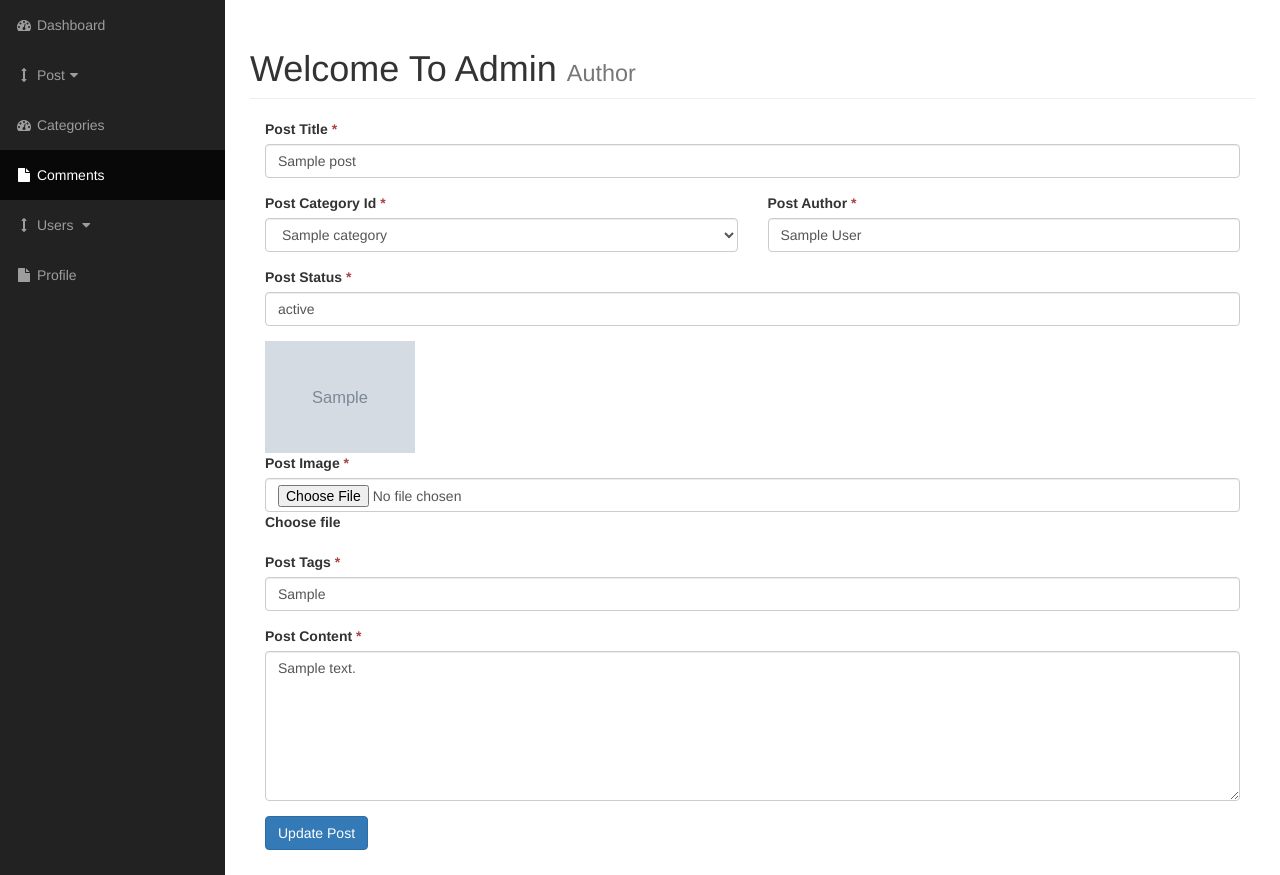
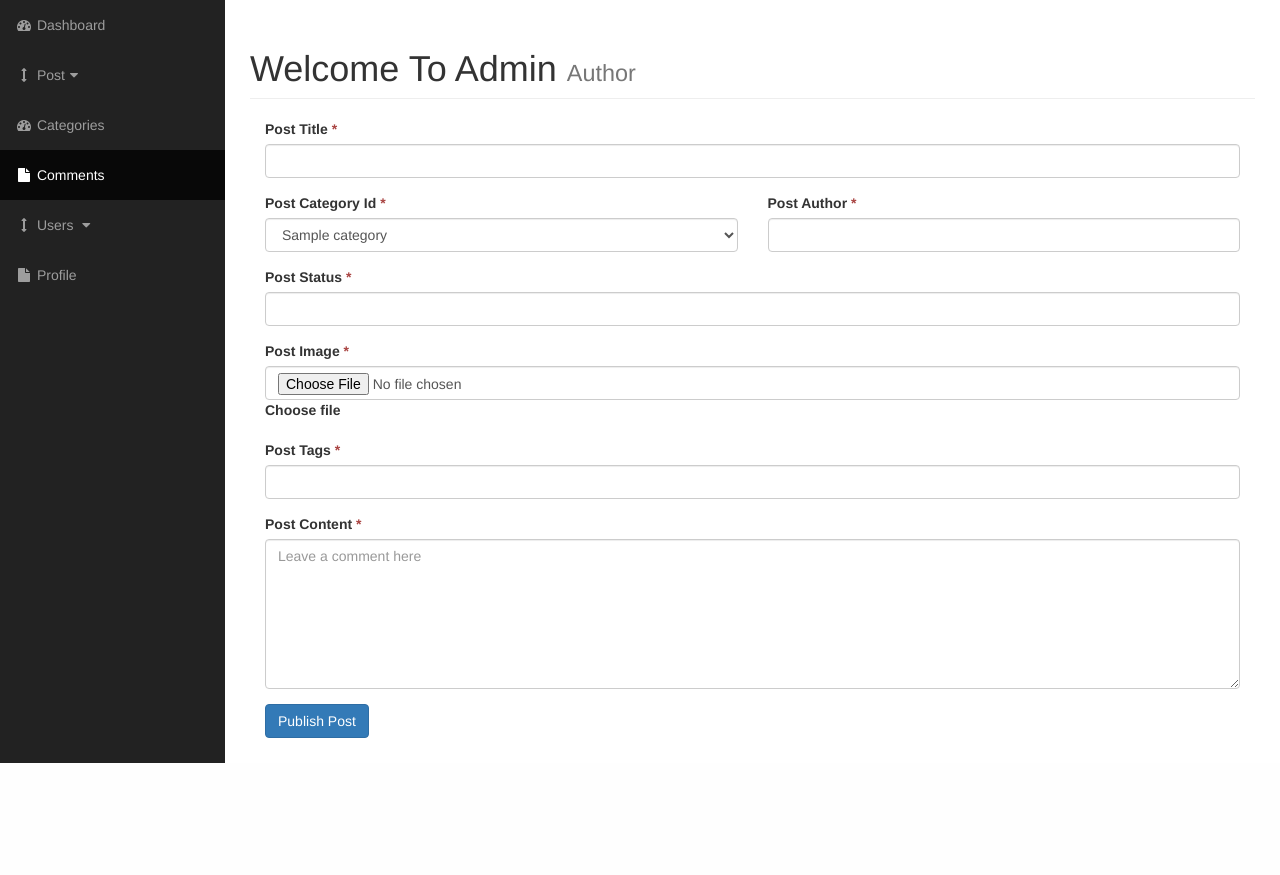
Before and after one commit to coderkhayrul/cms-application, a PHP site: page /admin/posts.php?source=edit_post&p_id=1 in a window 1280 px wide. Shown: the part 51-926 px from the top of the page. After the commit the page ends 814 px from the top, so only its background shows below. Run offline with PHP 8.4, Linux system fonts and the light colour scheme; tables that the repository leaves empty or names only in its code hold one stand-in row (values such as "Sample post"); grey boxes marked "Sample" are stand-in pictures.

Commit message:
code update

```diff
--- a/admin/includes/add_post.php
+++ b/admin/includes/add_post.php
@@ -1,6 +1,7 @@
 <?php
 
 if (isset($_POST['create_post'])){
+
     $post_title = $_POST['post_title'];
     $post_author = $_POST['post_author'];
     $post_category_id = $_POST['post_category_id'];
@@ -30,10 +31,6 @@ if (isset($_POST['create_post'])){
         <label for="post_title">Post Title <span class="text-danger">*</span></label>
         <input class="form-control" name="post_title" type="text" >
     </div>
-<!--    <div class="form-group col-md-6">-->
-<!--        <label for="post_category_id">Post Category Id <span class="text-danger">*</span></label>-->
-<!--        <input class="form-control" name="post_category_id" type="number" >-->
-<!--    </div>-->
     <div class="form-group col-md-6">
         <label for="post_category_id">Post Category Id <span class="text-danger">*</span></label>
         <select class="form-control" name="post_category_id" id="post_category_id">
--- a/admin/includes/edit_post.php
+++ b/admin/includes/edit_post.php
@@ -1,79 +1,43 @@
-<?php
 
-if (isset($_POST['create_post'])){
-    $post_title = $_POST['post_title'];
-    $post_author = $_POST['post_author'];
-    $post_category_id = $_POST['post_category_id'];
-    $post_status = $_POST['post_status'];
-
-    $post_image = $_FILES['image']['name'];
-    $post_image_temp = $_FILES['image']['tmp_name'];
-
-    $post_tags = $_POST['post_tags'];
-    $post_content = $_POST['post_content'];
-    $post_date = date('d-m-y');
-    $post_comment_count = 6;
-
-    move_uploaded_file($post_image_temp,"../images/".$post_image);
-
-    $query = "INSERT INTO posts(post_category_id,post_title,post_author,post_date,post_image,post_content,post_tags,post_comment_count,post_status)";
-    $query .="VALUES ('$post_category_id','$post_title','$post_author',now(),'$post_image','$post_content','$post_tags','$post_comment_count','$post_status')";
-    $create_posts_query =mysqli_query($connection, $query);
-
-    //CONFIRM_QUERY
-    confirmQuery($create_posts_query);
-}
-?>
-<?php
-    if (isset($_GET['p_id'])){
-        $post_id = $_GET['p_id'];
-        $query = "SELECT * FROM posts WHERE post_id = $post_id";
-        $select_posts_by_id = mysqli_query($connection, $query);
-    }
-    foreach ($select_posts_by_id as $post_data){
-    ?>
 <form action="" method="post" enctype="multipart/form-data">
     <div class="form-group col-md-12">
         <label for="post_title">Post Title <span class="text-danger">*</span></label>
-        <input class="form-control" name="post_title" type="text" value="<?php echo $post_data['post_title']; ?>">
+        <input class="form-control" name="post_title" type="text" >
     </div>
     <div class="form-group col-md-6">
         <label for="post_category_id">Post Category Id <span class="text-danger">*</span></label>
-        <select class="form-control" name="post_category" id="post_category">
+        <select class="form-control" name="post_category_id" id="post_category_id">
             <?php
             $query = "SELECT * FROM  categories";
             $select_categories = mysqli_query($connection, $query);
             confirmQuery($select_categories);
             foreach ($select_categories as $select_category){ ?>
-                <option value="<?php echo $select_category['cat_id']; ?>"><?php echo $select_category['cat_title']; ?></option>
+                <option name="post_category_id" value="<?php echo $select_category['cat_id']; ?>"><?php echo $select_category['cat_title']; ?></option>
             <?php } ?>
         </select>
     </div>
-
     <div class="form-group col-md-6">
         <label for="post_author">Post Author <span class="text-danger">*</span></label>
-        <input class="form-control" name="post_author" type="text" value="<?php echo $post_data['post_author']; ?>" >
+        <input class="form-control" name="post_author" type="text" >
     </div>
     <div class="form-group col-md-12">
         <label for="post_status">Post Status <span class="text-danger">*</span></label>
-        <input class="form-control" name="post_status" type="text" value="<?php echo $post_data['post_status']; ?>">
+        <input class="form-control" name="post_status" type="text" >
     </div>
     <div class="form-group col-md-12">
-        <img width="150px" src="../images/<?php echo $post_data['post_image']?>" alt=""><br>
         <label for="">Post Image <span class="text-danger">*</span></label>
         <input name="image" type="file" class="form-control" id="customFile">
         <label class="custom-file-label" for="customFile">Choose file</label>
     </div>
     <div class="form-group col-md-12">
-        <label for="post_tags">Post Tags <span class="text-danger">*</span></label>
-        <input class="form-control" name="post_tags" type="text" value="<?php echo $post_data['post_tags']; ?>">
+        <label for="post_status">Post Tags <span class="text-danger">*</span></label>
+        <input class="form-control" name="post_tags" type="text" >
     </div>
     <div class="form-group col-md-12">
-        <label for="post_content">Post Content <span class="text-danger">*</span></label>
-        <textarea class="form-control" placeholder="Leave a comment here" name="post_content" style="height: 150px" ><?php echo $post_data['post_content']; ?></textarea>
+        <label for="post_status">Post Content <span class="text-danger">*</span></label>
+        <textarea class="form-control" placeholder="Leave a comment here" name="post_content" style="height: 150px" ></textarea>
     </div>
     <div class="form-group col-md-12">
-        <button class="btn btn-primary" type="submit" name="create_post" >Update Post</button>
+        <button class="btn btn-primary" type="submit" name="create_post" required>Publish Post</button>
     </div>
 </form>
-<?php } ?>
--- a/admin/includes/view_all_posts.php
+++ b/admin/includes/view_all_posts.php
@@ -36,11 +36,7 @@
                     <?php
                     if (isset($_GET['delete'])) {
                         $delete_post_id = $_GET['delete'];
-                        $delete_image = '../images/' . $post['post_image'];
-                        if (file_exists($delete_image)) {
-                            unlink($delete_image);
-                        }
-                        $query = mysqli_query($connection, "DELETE FROM posts WHERE post_id = $delete_post_id ");
+                        $query = mysqli_query($connection, "DELETE FROM posts WHERE post_id = $delete_post_id");
                         header("Location: posts.php");
                     }
                     ?>
```
Also changed, not shown: images/phpcode.png (added), images/warning-labe.png (added).
